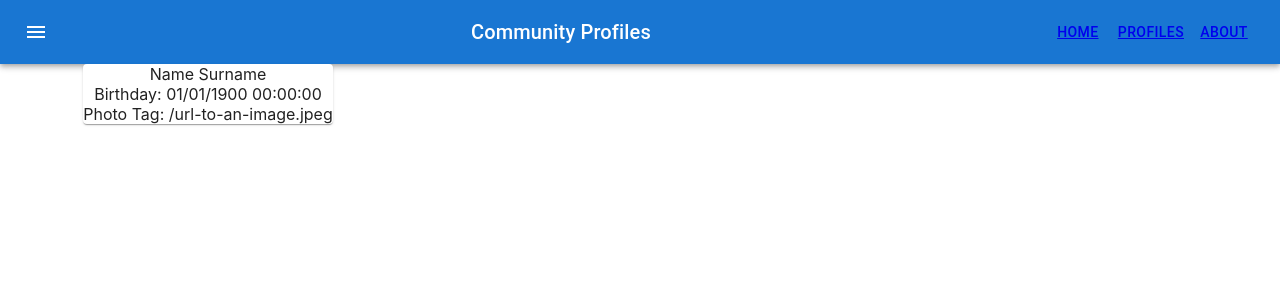
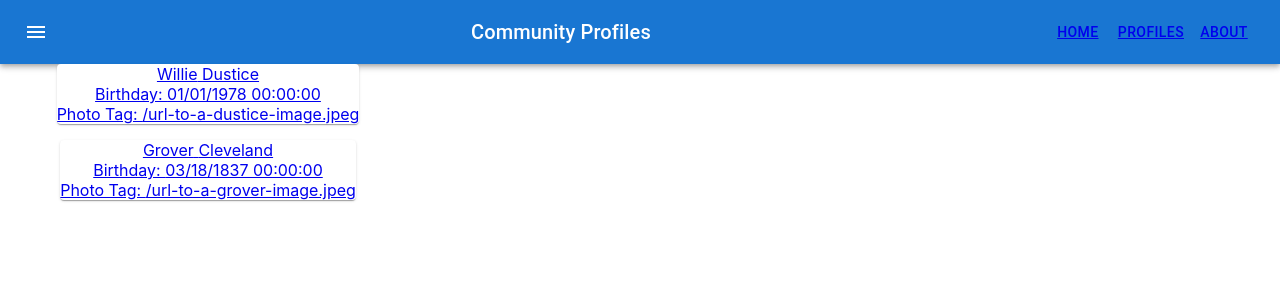
Before and after one commit to jpmhaggerty/react-router-checkpoint, a React (Create React App) app: page /profiles in a window 1280 px wide. Shown: the top 300 px of the page. Built offline with nearby package versions, Linux system fonts and the light colour scheme.

Commit message:
All working- can work on style

```diff
--- a/src/App.js
+++ b/src/App.js
@@ -1,5 +1,5 @@
 import "./App.css";
-import { Switch, Redirect, Route } from "react-router-dom";
+import { Switch, Route } from "react-router-dom";
 import About from "./components/About.js";
 import Profiles from "./components/Profiles.js";
 import Home from "./components/Home.js";
@@ -19,7 +19,13 @@ function App() {
         firstName: "Willie",
         lastName: "Dustice",
         birthday: "01/01/1978 00:00:00",
-        profileImage: "/url-to-an-image.jpeg",
+        profileImage: "/url-to-a-dustice-image.jpeg",
+      },
+      {
+        firstName: "Grover",
+        lastName: "Cleveland",
+        birthday: "03/18/1837 00:00:00",
+        profileImage: "/url-to-a-grover-image.jpeg",
       },
     ],
     personalProfile: [
@@ -32,13 +38,18 @@ function App() {
     ],
   };
 
-  const myCompanyInfo = "My company info"
+  const myCompanyInfo = "My company info";
 
   return (
     <div className="App">
       <main>
         <Switch>
-          <Route path="/about" render={(props) => <About myCompanyInfo={myCompanyInfo} {...props} />} />
+          <Route
+            path="/about"
+            render={(props) => (
+              <About myCompanyInfo={myCompanyInfo} {...props} />
+            )}
+          />
           <Route
             path="/profiles"
             render={(props) => <Profiles myProfile={myProfile} {...props} />}
@@ -47,7 +58,6 @@ function App() {
             path="/home"
             render={(props) => <Home myProfile={myProfile} {...props} />}
           />
-          <Route path="/" render={() => <Redirect to="/home" />} />
         </Switch>
       </main>
     </div>
--- /dev/null
+++ b/src/components/ProfilePicture.js
@@ -0,0 +1,23 @@
+import "../App.css";
+import Box from "@mui/material/Box";
+import { useParams } from "react-router-dom";
+
+function ProfilePicture({myProfile}) {
+  let { id } = useParams();
+  let index = -1
+  myProfile.contactProfiles.forEach((elem, idx) => {
+    if (elem.lastName === id) {index = idx}
+  })
+
+  return (
+    <div className="App">
+        <Box>
+          <h3>Prop attribute with profile picture- throw an image tag here</h3>
+          <h4>{id} Picture</h4>
+          <h4>{myProfile.contactProfiles[index].profileImage}</h4>
+        </Box>
+    </div>
+  );
+}
+
+export default ProfilePicture;
--- a/src/components/Profiles.js
+++ b/src/components/Profiles.js
@@ -2,6 +2,8 @@ import "../App.css";
 import ButtonAppBar from "./ButtonAppBar.js";
 import Grid from "@mui/material/Grid";
 import Card from "@mui/material/Card";
+import { Route, Link } from "react-router-dom";
+import ProfilePicture from "./ProfilePicture.js";
 
 function Profiles({ myProfile }) {
   return (
@@ -13,14 +15,16 @@ function Profiles({ myProfile }) {
         <Grid sx={{ flexGrow: 1 }} container spacing={2}>
           <Grid item xs={4}>
             <Grid container justifyContent="center" spacing={2}>
-              {myProfile.personalProfile.map((item, value) => (
+              {myProfile.contactProfiles.map((item, value) => (
                 <Grid key={value} item>
                   <Card>
+                  <Link to={`/profiles/${item.lastName}`}>
                     {item.firstName} {item.lastName}
                     <br></br>
                     Birthday: {item.birthday}
                     <br></br>
                     Photo Tag: {item.profileImage}
+                    </Link>
                   </Card>
                 </Grid>
               ))}
@@ -28,6 +32,9 @@ function Profiles({ myProfile }) {
           </Grid>
         </Grid>
       </main>
+      <Route path={["/profiles/:id"]}>
+        <ProfilePicture myProfile={myProfile} />
+      </Route>
     </div>
   );
 }
```
